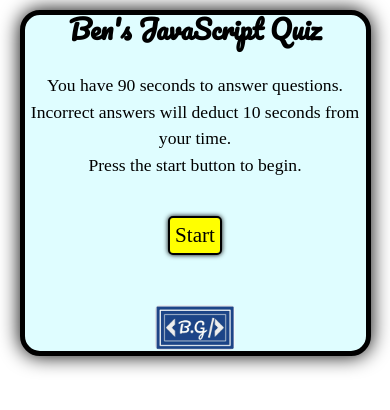
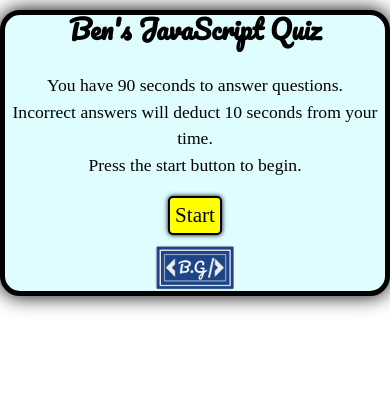
Before and after one commit to BGrowcott/bg-magical-js-quiz, a plain HTML site: page index.html in a window 390 px wide. Drawn offline with Linux system fonts and the light colour scheme; a web font is replaced by a local one.

Commit message:
minor changes to media queries

```diff
--- a/assets/css/style.css
+++ b/assets/css/style.css
@@ -255,8 +255,13 @@ img:hover {
   }
 
   #quizContainer {
+    width: 100%;
     min-width: 250px;
     padding: 1px;
   }
 
+ div {
+    margin: 0px;
+  }
+
 }
--- a/assets/script/script.js
+++ b/assets/script/script.js
@@ -104,11 +104,11 @@ const answerForm5 = function () {
   op3.setAttribute("value", "incorrect");
   op4.setAttribute("value", "incorrect");
   op1Label.innerHTML =
-    "#document.getElementById('demo').innerHTML = 'Hello World!'";
+    "#document.getElementById ('demo').innerHTML = 'Hello World!'";
   op2Label.innerHTML = "#demo.innerHTML = 'Hello World!'";
   op3Label.innerHTML =
-    "document.getElementByName('p').innerHTML = 'Hello World!'";
-  op4Label.innerHTML = "document.getElement('p').innerHTML = 'Hello World!'";
+    "document.getElementByName ('p').innerHTML = 'Hello World!'";
+  op4Label.innerHTML = "document.getElement ('p').innerHTML = 'Hello World!'";
 };
 
 // Results view
```
